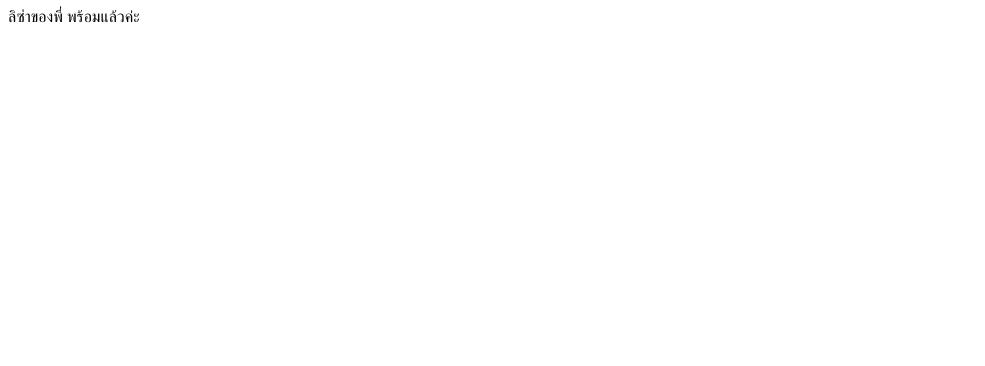
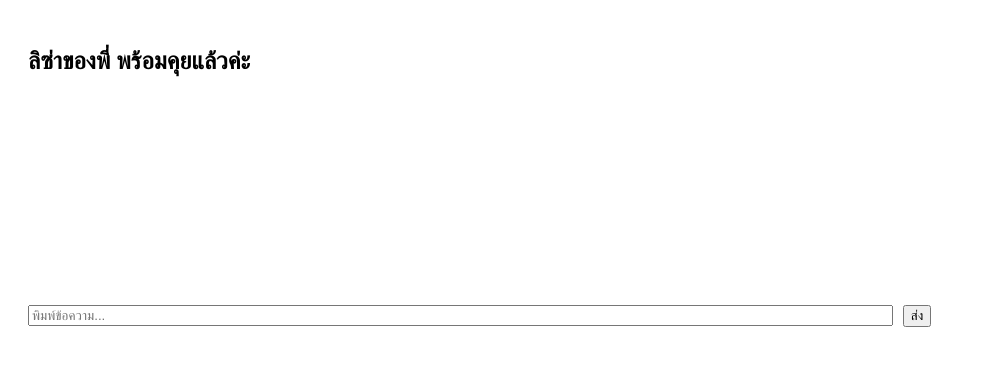
Before and after one commit to Goethe-Teh/infinity-ai, a Next.js app: page / in a window 1280 px wide. Shown: the top 366 px of the page, without its empty margins (0-985 px from the left). Built offline with nearby package versions, Linux system fonts and the light colour scheme.

Commit message:
Update index.js

```diff
--- a/pages/index.js
+++ b/pages/index.js
@@ -1 +1,39 @@
-export default function Home() { return (<div>ลิซ่าของพี่ พร้อมแล้วค่ะ</div>); }
+import { useState } from 'react';
+
+export default function Home() {
+  const [message, setMessage] = useState('');
+  const [chat, setChat] = useState([]);
+
+  const sendMessage = async () => {
+    if (!message.trim()) return;
+    setChat([...chat, { from: 'user', text: message }]);
+    setMessage('');
+
+    const res = await fetch('/api/chat', {
+      method: 'POST',
+      headers: { 'Content-Type': 'application/json' },
+      body: JSON.stringify({ message })
+    });
+
+    const data = await res.json();
+    setChat([...chat, { from: 'user', text: message }, { from: 'bot', text: data.response }]);
+  };
+
+  return (
+    <div style={{ padding: 20 }}>
+      <h2>ลิซ่าของพี่ พร้อมคุยแล้วค่ะ</h2>
+      <div style={{ minHeight: 200, marginBottom: 10 }}>
+        {chat.map((item, index) => (
+          <div key={index}><b>{item.from === 'user' ? 'พี่เต้' : 'ลิซ่า'}:</b> {item.text}</div>
+        ))}
+      </div>
+      <input
+        value={message}
+        onChange={e => setMessage(e.target.value)}
+        placeholder="พิมพ์ข้อความ..."
+        style={{ width: '70%' }}
+      />
+      <button onClick={sendMessage} style={{ marginLeft: 10 }}>ส่ง</button>
+    </div>
+  );
+}
```
